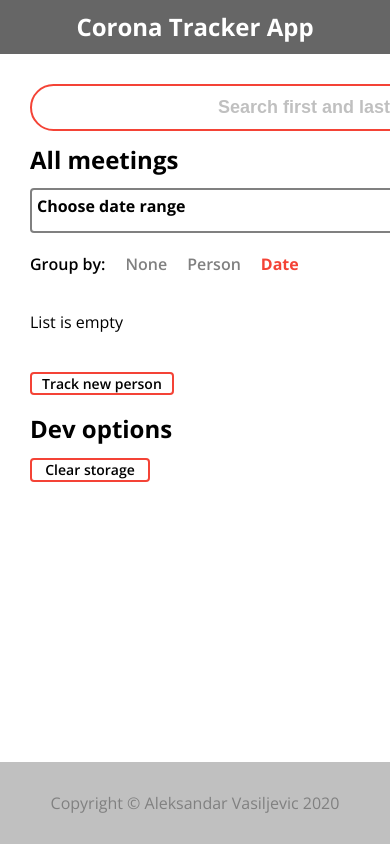
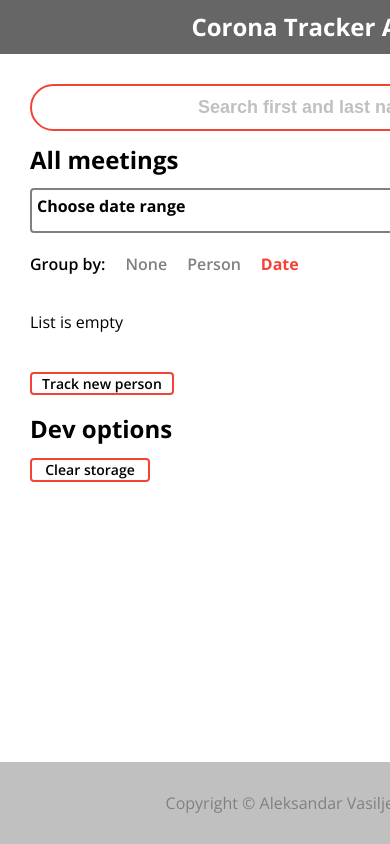
Before and after one commit to AleksandarAleksandar/corona-meeting-tracker, a React (Create React App) app: page / in a window 390 px wide. Shown: the top 844 px of the page. Built offline with nearby package versions, Linux system fonts and the light colour scheme.

Commit message:
fixed width for mobile

```diff
--- a/public/static/css/style.css
+++ b/public/static/css/style.css
@@ -40,7 +40,7 @@ h2 {
 .wrapper {
   margin-left: auto;
   margin-right: auto;
-  width: 600px;
+  /* width: 600px; */
   min-width: 320px;
 }
 
@@ -48,6 +48,7 @@ h2 {
   display: flex;
   flex-direction: column;
   min-height: 100vh;
+  min-width: 620px;
 }
 
 .app .header {
```
